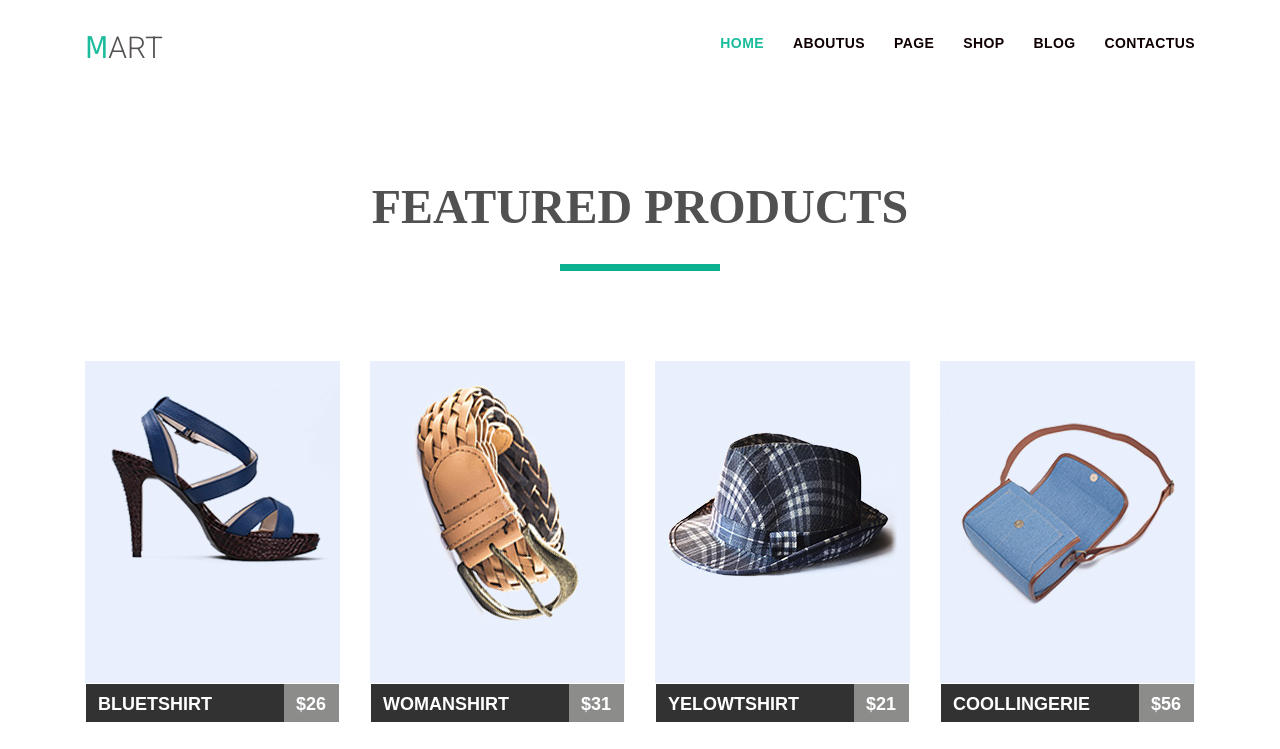
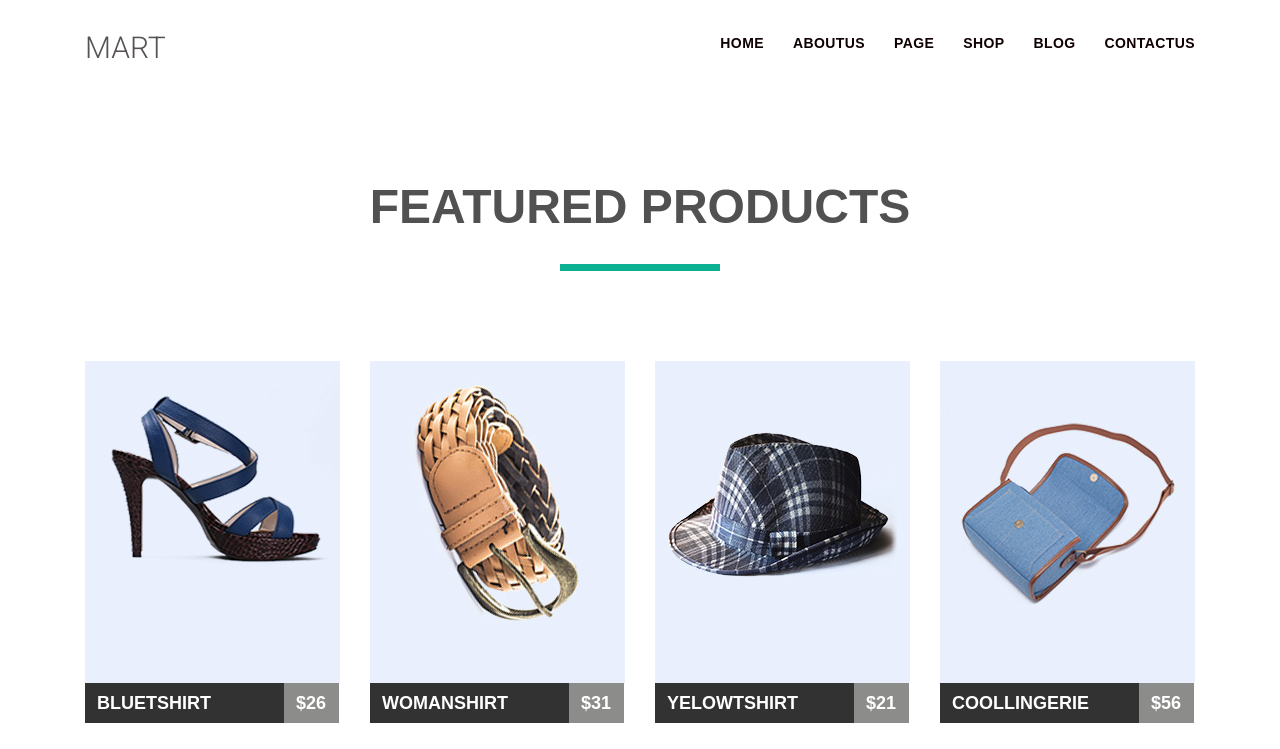
Before and after one commit to kosta92-re/goit-fe-core, a plain HTML site: page html-css/modul-4/index.html in a window 1280 px wide. Shown: the top 749 px of the page. Drawn offline with nearby package versions, Linux system fonts and the light colour scheme.

Commit message:
homvork-4

```diff
--- a/html-css/modul-4/index.html
+++ b/html-css/modul-4/index.html
@@ -15,13 +15,10 @@
     <header class="header">
             <div class="container ">
         <nav class="navigation clearfix">
-            <a href="#" class="logo">
-                <font color="#1abc9c" face="tahoma">m</font>art
-            </a>
+            <a href="#" class="logo">mart</a>
             <ul class="navigation__list">
                 <li class="navigation__list-item clearfix::after">
-                    <a href="" class="navigation__list-link">
-                        <font color="#1abc9c">home</font></a>
+                    <a href="" class="navigation__list-link">home</a>
                 </li>
                 <li class="navigation__list-item">
                     <a href="" class="navigation__list-link">aboutus</a>
--- a/html-css/modul-4/style.css/style.css
+++ b/html-css/modul-4/style.css/style.css
@@ -47,7 +47,10 @@ body {
     text-transform: uppercase;
     margin-top: 32px;
 }
-
+.logo:hover {
+   color: #1abc9c;
+   visibility: visible;
+}
 
 .navigation {
  font-weight: 0;
@@ -81,7 +84,7 @@ margin-top: 34px;
 }
 
 .section__title {
-    font-family: "Robot";
+    font-family: "Robot",sans-serif;
     font-weight: 700;
     font-size: 48px;
     list-style: 32px;
@@ -108,6 +111,16 @@ margin-top: 34px;
 
     float: left;
 }
+.section__title-item:hover .section__title-item-title {
+    background-color: #1abc9c;
+      visibility: visible;
+
+}
+.section__title-item:hover .section__title-item-nambe {
+     background-color: #7fd9c7;
+     visibility: visible;
+}
+
  .section__title-item-title {
     font-family: "Robot",sans-serif;
      font-weight: 700;
@@ -115,18 +128,16 @@ margin-top: 34px;
      font-size: 18px;
      line-height: 32px;
      background-color:#323232;
-     border: 1px solid;
-     width: 200px;
+     border: px solid;
+     width: 210px;
      height: 40px;
      padding: 4px 0 0 12px;
      text-transform: uppercase;
  }
 
 
-  .section__title-item-title:hover {
-     background-color: #1abc9c;
-     visibility: visible;
- }
+
+
  .section__title-item-nambe {
      float: right;
      font-family: "Robot",sans-serif;
@@ -136,18 +147,16 @@ margin-top: 34px;
      line-height: 32px;
      background-color: #8c8c8b;
      border: px solid;
-     width: 55px;
-     height: 38px;
+     width:55px;
+     height: 40px;
      padding: 4px 0 0 12px;
      text-transform: uppercase;
      margin: 1px;
-     margin-top: -39px;
+     margin-top: -40px;
      margin-bottom: 30px;
  }
-.section__title-item-nambe:hover{
-    background-color:#7fd9c7;
-    visibility: visible;
-}
+
+
 .section__title-ter {
     float: left;
 }
@@ -217,7 +226,9 @@ margin-top: 34px;
       line-height: 26px;
       color:#fff;
       background-color:#4ec6ab;
-      border: 1px solid;
+      border: 1px solid ;
+      border-radius: 5px;
       margin-top: 16px;
        cursor: pointer;
+       margin-bottom: 80px;
  }
```
